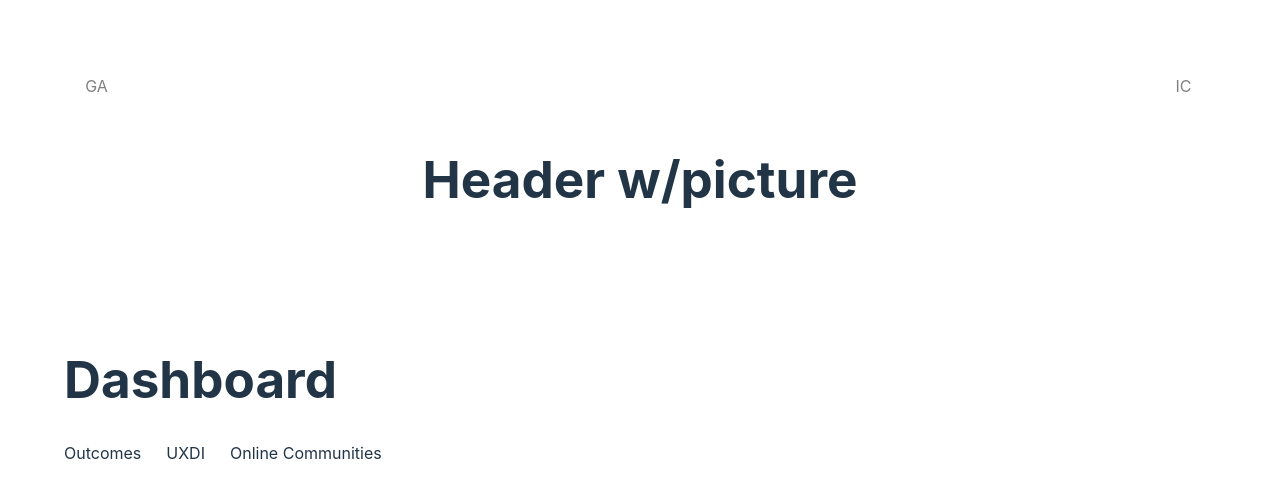
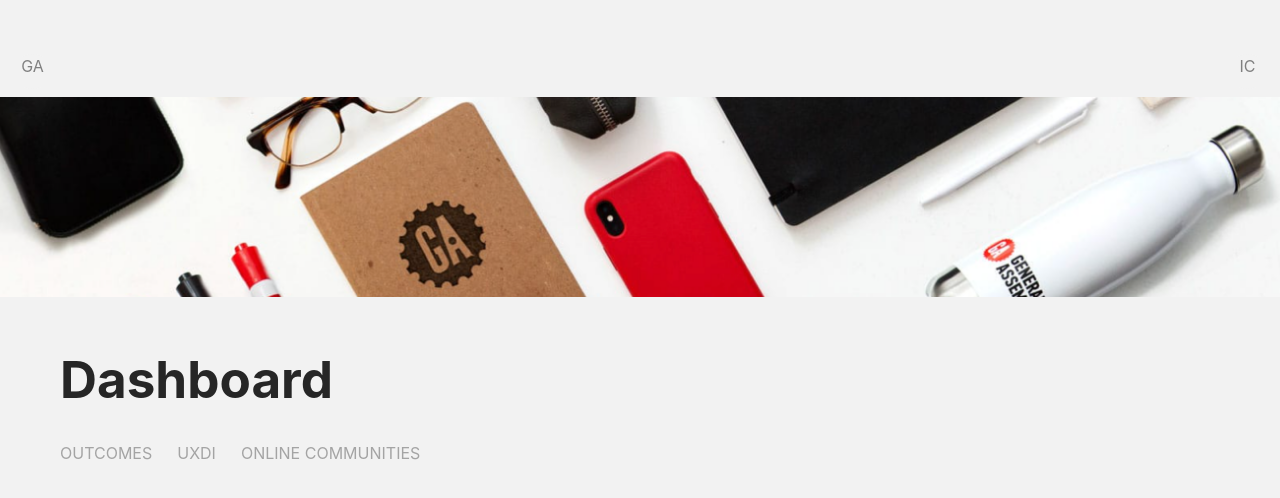
Before and after one commit to darcystruble/nov-hackathon, a React (Vite) app in the folder nov-hackathon-vite/: page /filter in a window 1280 px wide. Shown: the part 134-632 px from the top of the page. Built offline with nearby package versions, Linux system fonts and the light colour scheme.

Commit message:
css updates

```diff
--- a/nov-hackathon-vite/src/App.css
+++ b/nov-hackathon-vite/src/App.css
@@ -1,51 +1,20 @@
 #root {
   max-width: 1280px;
-  margin: 0 auto;
-  padding: 2rem;
+  /* margin: 0 auto; */
+  /* padding: 2rem; */
   text-align: center;
 }
 
-.logo {
-  height: 6em;
-  padding: 1.5em;
-  will-change: filter;
-  transition: filter 300ms;
-}
-.logo:hover {
-  filter: drop-shadow(0 0 2em #646cffaa);
-}
-.logo.react:hover {
-  filter: drop-shadow(0 0 2em #61dafbaa);
-}
-
-@keyframes logo-spin {
-  from {
-    transform: rotate(0deg);
-  }
-  to {
-    transform: rotate(360deg);
-  }
-}
-
-@media (prefers-reduced-motion: no-preference) {
-  a:nth-of-type(2) .logo {
-    animation: logo-spin infinite 20s linear;
-  }
-}
-
-.card {
-  padding: 2em;
-}
-
-.read-the-docs {
-  color: #888;
+/* MAIN BODY STYLING */
+.main-container {
+  padding: 20px 60px;
 }
 
 /* HEADER */
 .header-container {
-  width: 90vw;
+  width: 100vw;
   height: 250px;
-  /* background-image: url('./assets/'); */
+  background-image: url('./assets/GAdashboard.png');
   background-size: cover;
   background-position: 50% 50%;
 }
@@ -64,7 +33,7 @@
   width: 35px;
   height: 35px;
   border-radius: 50%;
-  background-color: white;
+  background-color: var(--main-back-color);
   color: gray;
 }
 /* NAVBAR */
@@ -77,10 +46,56 @@
   display: flex;
 }
 .nav-items {
+  text-transform: uppercase;
+  color: var(--grey-text);
   margin-right: 25px;
   cursor: pointer;
 }
 
+/* CHANNELS */
+.channel-outer {
+  display: flex;
+  flex-direction: column;
+  align-items: flex-start;
+
+  border-top: 2px solid var(--grey-text);
+  padding-top: 5px;
+  margin-top: 15px;
+}
+.channel-outer > h2 {
+  margin-left: 100px;
+  margin-bottom: 20px;
+}
+.channel-container {
+  display: flex;
+  justify-content: space-between;
+  width: 100%;
+}
+/* channel-card */
+.card {
+  display: flex;
+  width: 65vw;
+}
+.card > img {
+  height: 100px;
+}
+/* filter area */
+.filter-container {
+  margin-right: 20px;
+  display: flex;
+  flex-direction: column;
+}
+.filter-container > select {
+  margin-bottom: 20px;
+  padding: 3px;
+  color: #262626;
+  background-color: var(--main-back-color);
+  box-shadow: 1px 1px 5px #c2c2c2, -1px -1px 5px #c2c2c2;
+  border: none;
+}
+
+
+/* DYNAMIC PICTURES */
 #pic1 {
   content: url("./assets/lgbtqia.png");
 }
--- a/nov-hackathon-vite/src/App.jsx
+++ b/nov-hackathon-vite/src/App.jsx
@@ -9,7 +9,7 @@ function App() {
 
   return (
     <>
-      <div>
+      <div className="app-container">
         <Header />
         {/* for all routes */}
         <Main />
--- a/nov-hackathon-vite/src/components/Channels.jsx
+++ b/nov-hackathon-vite/src/components/Channels.jsx
@@ -1,5 +1,6 @@
 import React, { useState } from "react"
 import channelsData from "./data"
+import Filter from "./Filter"
 
 const Channels = () => {
   const [channels, setChannels] = useState(channelsData)
@@ -21,13 +22,22 @@ const Channels = () => {
   }
 
   return (
+    <div className="channel-outer">
+      <h2>Online <br/> Communities</h2>
+      <div className="channel-container">
+        <div className="side-bar">
+          <h3>Search</h3>
+          <Filter />
+        </div>
         <div>
           {channels.map(channel => (
             <div key={channel.id} className="channel-card" >
               <div className="card">
                 <img src="" id={`pic${channel.id}`} alt="{channel.name}" />
+                <div className="chan-card-description">
                   <h3>{channel.name}</h3>
                   <p>{channel.description}</p>
+                </div>
                 <button
                   onClick={() => handleJoinClick(channel)}
                   className={joinedChannels.includes(channel.id) ? 'joined' : ''}
@@ -38,6 +48,10 @@ const Channels = () => {
             </div>
           ))}
         </div>
+
+      </div>
+    </div>
+
   )
 }
 
--- a/nov-hackathon-vite/src/components/Header.jsx
+++ b/nov-hackathon-vite/src/components/Header.jsx
@@ -7,7 +7,6 @@ const Header = () => {
         <div className="ga-logo">GA</div>
         <div className="name-icon">IC</div>
       </div>
-      <h1>Header w/picture</h1>
     </div>
   );
 };
--- a/nov-hackathon-vite/src/components/Main.jsx
+++ b/nov-hackathon-vite/src/components/Main.jsx
@@ -7,7 +7,7 @@ import Navbar from './Navbar';
 
 const Main = () => {
   return (
-    <div>
+    <div className="main-container">
       <Navbar />
       <Routes>
         <Route path='/channel' element={<Channel />} />
--- a/nov-hackathon-vite/src/index.css
+++ b/nov-hackathon-vite/src/index.css
@@ -1,18 +1,23 @@
 :root {
+  /* variables */
+  --main-back-color: #f2f2f2;
+  --grey-text: #a4a4a4;
+
   font-family: Inter, system-ui, Avenir, Helvetica, Arial, sans-serif;
   line-height: 1.5;
   font-weight: 400;
 
   color-scheme: light dark;
-  color: rgba(255, 255, 255, 0.87);
-  background-color: #242424;
+  /* color: rgba(255, 255, 255, 0.87); */
+  color: #262626;
+  background-color: var(--main-back-color);
 
   font-synthesis: none;
   text-rendering: optimizeLegibility;
   -webkit-font-smoothing: antialiased;
   -moz-osx-font-smoothing: grayscale;
 
-  --main-back-color: #ffffff;
+
 }
 
 a {
@@ -56,7 +61,7 @@ button:focus-visible {
   outline: 4px auto -webkit-focus-ring-color;
 }
 
-@media (prefers-color-scheme: light) {
+/* @media (prefers-color-scheme: light) {
   :root {
     color: #213547;
     background-color: #ffffff;
@@ -67,4 +72,7 @@ button:focus-visible {
   button {
     background-color: #f9f9f9;
   }
-}
+} */
+
+
+/* ANIMATIONS */
```
Lines whose indentation alone changed are shown as unchanged.
